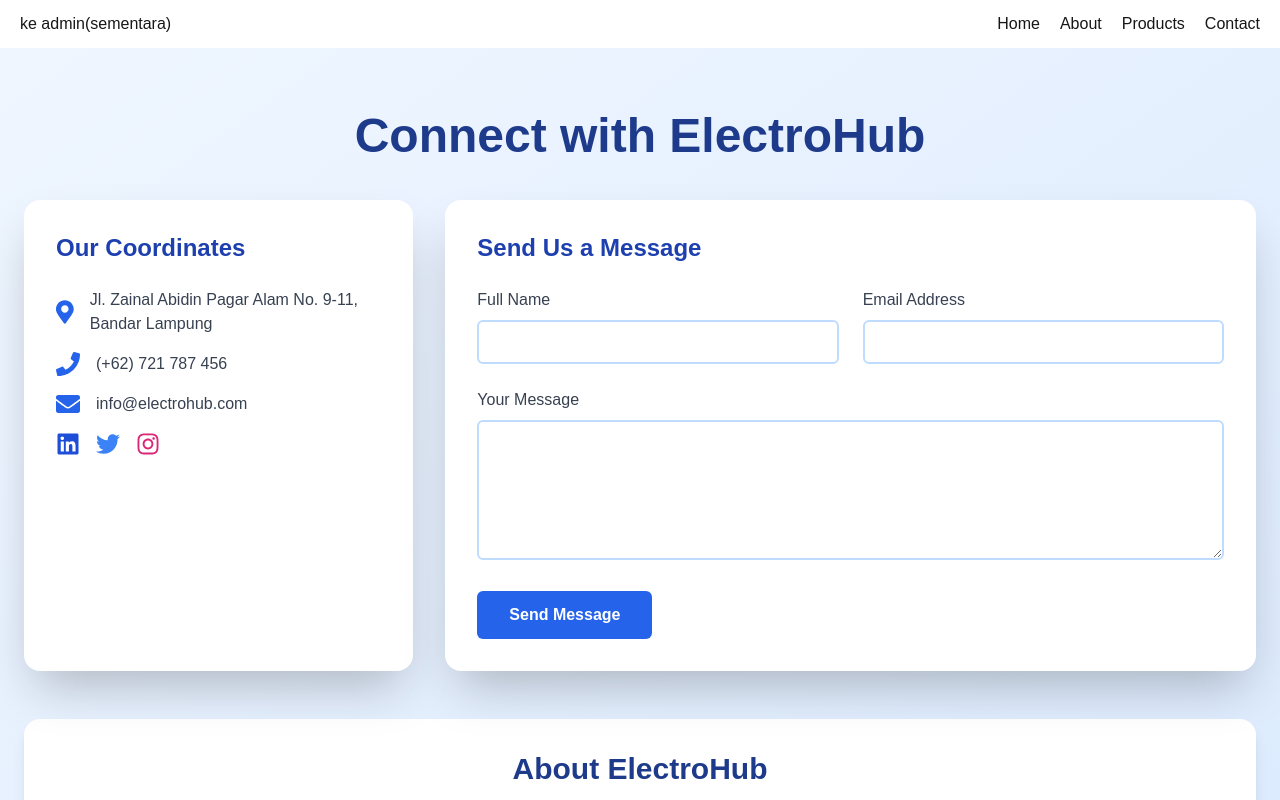
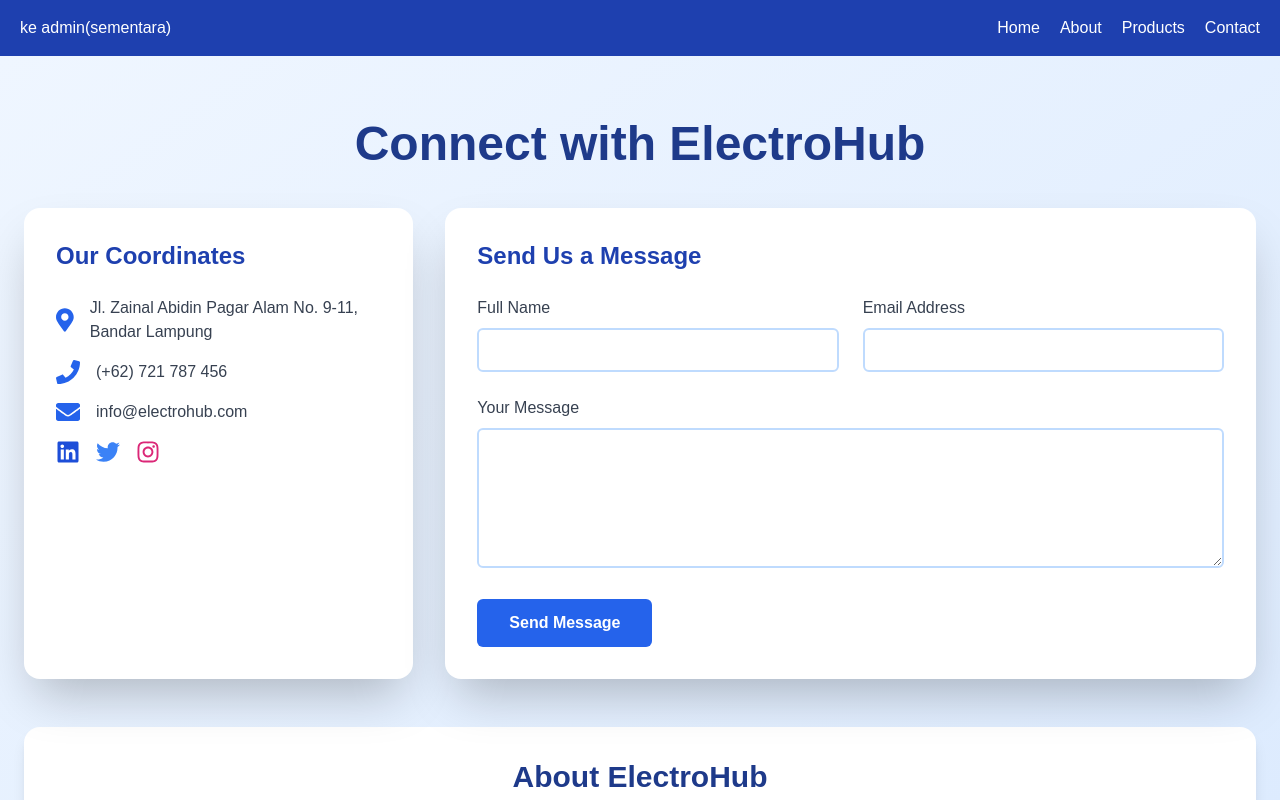
Before and after one commit to Deoca27/manusia-biasa, a Next.js app: page /contact in a window 1280 px wide. Shown: the top 800 px of the page. Built offline with nearby package versions, Linux system fonts and the light colour scheme.

Commit message:
rendika : menambahkan style css di layout.tsx

```diff
--- a/app/layout.tsx
+++ b/app/layout.tsx
@@ -16,7 +16,7 @@ export default function RootLayout({
     <html lang="en" data-theme="lemonade">
       <body>
         {/* Area Header */}
-        <header className="flex justify-between items-center px-5 py-3">
+        <header className="flex justify-between items-center px-5 py-4 bg-blue-800 text-white shadow-lg">
           <Link href={"/admin/admin_controller"}>ke admin(sementara)</Link>
           <nav className="flex justify-end">
             <Link href={"/"} className="mr-2.5">Home</Link>
```
